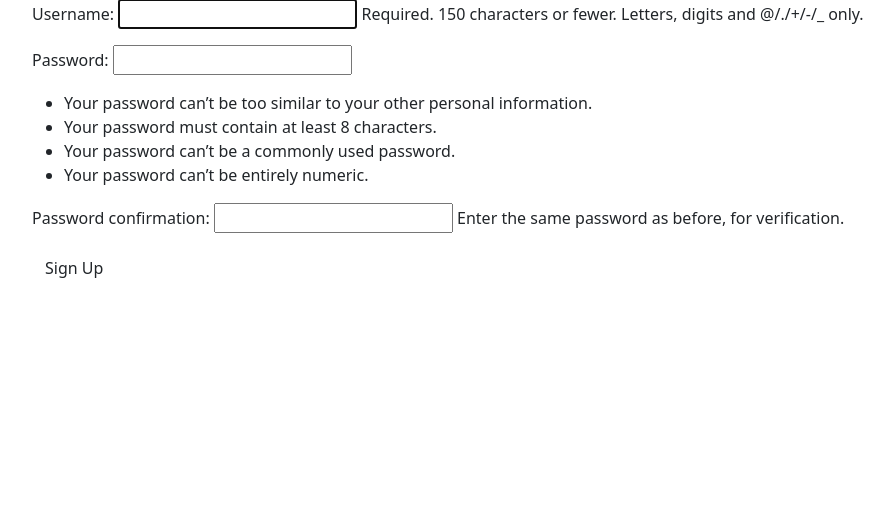
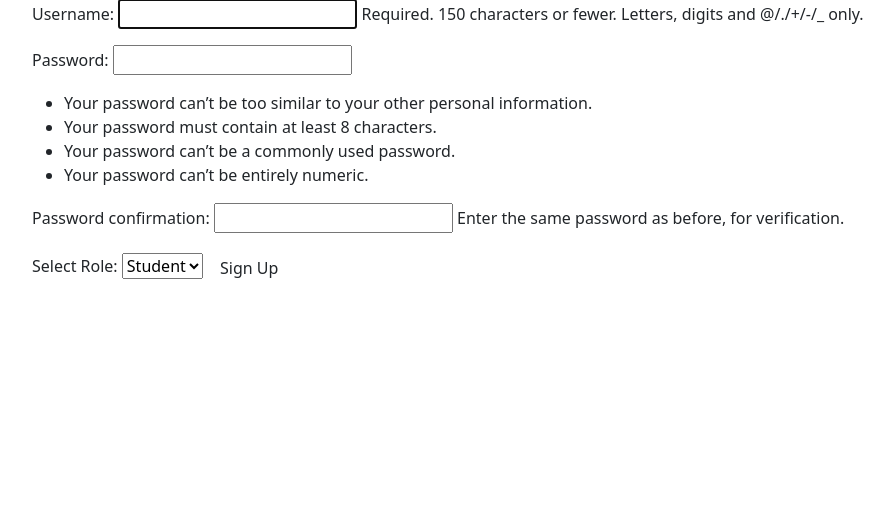
Before and after one commit to gustaellison/zoolander-school, a Django app: page /accounts/signup/ in a window 1280 px wide. Shown: the part 121-640 px from the top of the page, without its empty margins (50-944 px from the left). Run offline with Django 5.2, Linux system fonts and the light colour scheme.

Commit message:
User Teacher vs. Student Model

```diff
--- a/main_app/models.py
+++ b/main_app/models.py
@@ -14,7 +14,7 @@ class Student(models.Model):
     grade = models.IntegerField(default=100)
     address = models.CharField(max_length=300, default='None Listed')
     parents = models.CharField(max_length=200, default='None Listed')
-    user = models.ForeignKey(User, on_delete=models.CASCADE)
+    user = models.OneToOneField(User, on_delete=models.CASCADE, related_name='student')
 
     def __str__(self):
         return self.name
@@ -28,6 +28,7 @@ class Teacher(models.Model):
     image= models.CharField(max_length=300)
     created_at = models.DateTimeField(auto_now_add=True)
     updated_at = models.DateTimeField(auto_now_add=True)
+    user = models.OneToOneField(User, on_delete=models.CASCADE, related_name='teacher', default=None)
 
     def __str__(self):
         return self.name
--- a/main_app/templates/base_student.html
+++ b/main_app/templates/base_student.html
@@ -37,9 +37,11 @@
                       <li><a class="dropdown-item" href="/classes/science.html">Science</a></li>
                     </ul>
                   </li>
-                  <li class="nav-item">
-                    <a class="nav-link" href="students/">Students</a>
-                  </li>
+                      {% if user.teacher %}
+                        <li class="nav-item">
+                          <a class="nav-link" href="students/">Students</a>
+                        </li>
+                      {% endif %}
                   <li class="nav-item">
                     <a class="nav-link" href="#">Grades</a>
                   </li>
--- a/main_app/templates/registration/login.html
+++ b/main_app/templates/registration/login.html
@@ -5,7 +5,7 @@
 <form method="POST" action="{% url 'login' %}">
     {% csrf_token %}
     {{ form.as_p }}
-    <input type="hidden" name="next" value="{{ next }}">
+    <input type="hidden" name="next" value="/">
     <button type="submit" class="btn">Log In</button>
   </form>
 
--- a/main_app/templates/registration/signup.html
+++ b/main_app/templates/registration/signup.html
@@ -8,6 +8,11 @@
 <form method="POST" action="{% url 'signup' %}">
   {% csrf_token %}
   {{ form.as_p }}
+  <label for="id_role">Select Role:</label>
+  <select name="role" id="id_role">
+    <option value="student">Student</option>
+    <option value="teacher">Teacher</option>
+  </select>
   <input type="submit" class="btn" value="Sign Up">
 </form>
 
--- a/main_app/views.py
+++ b/main_app/views.py
@@ -1,6 +1,6 @@
 from django.shortcuts import render,redirect
 from django.views.generic.edit import CreateView, UpdateView, DeleteView
-from .models import Student
+from .models import Student, Teacher
 from django.contrib.auth import login
 from django.contrib.auth.forms import UserCreationForm
 from django.contrib.auth.decorators import login_required
@@ -42,9 +42,14 @@ def signup(request):
     if form.is_valid():
       # This will add the user to the database
       user = form.save()
+      role = request.POST.get('role')
       # This is how we log a user in via code
+      if role == "student":
+        student = Student.objects.create(user=user)
+      elif role == 'teacher':
+        teacher = Teacher.objects.create(user=user)
       login(request, user)
-      return redirect('student_index')
+      return redirect('/')
     else:
       error_message = 'Invalid sign up - try again'
   # A bad POST or a GET request, so render signup.html with an empty form
```
Also changed, not shown: main_app/migrations/0010_teacher_user_alter_student_user.py (added).
